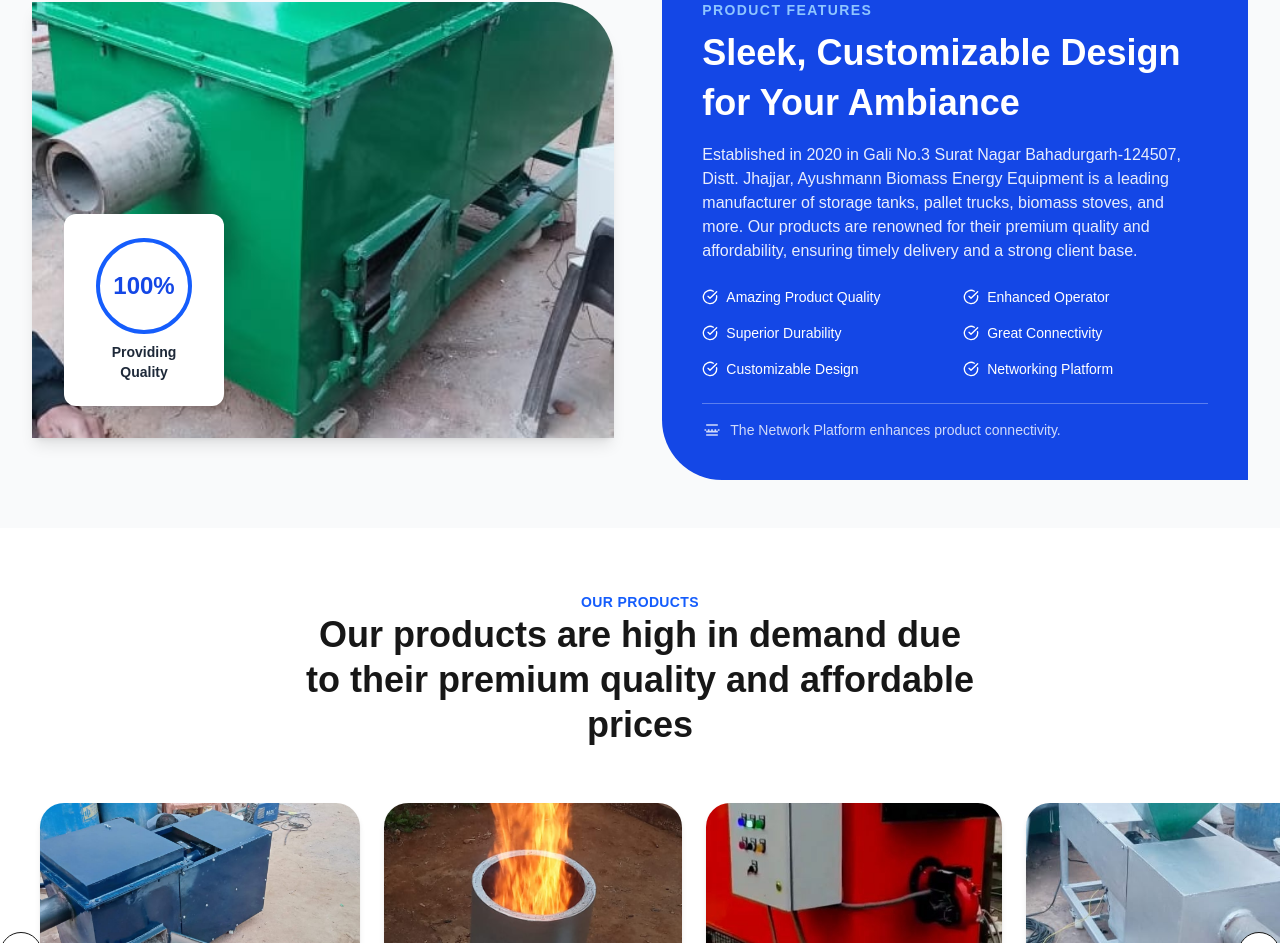
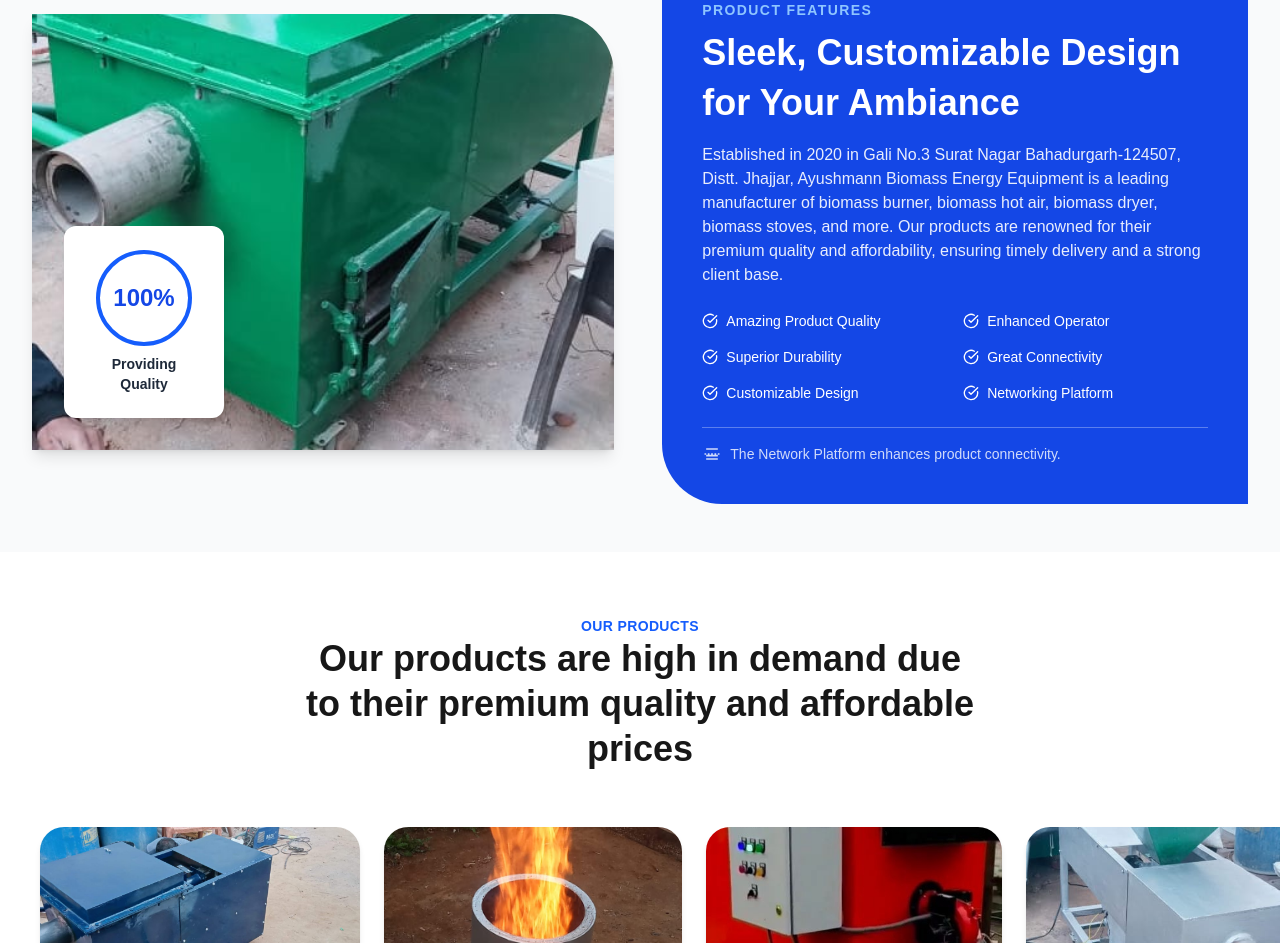
Before and after one commit to ShaaCoder/Ayushmann, a Next.js app: page / in a window 1280 px wide. Shown: the part 2244-3187 px from the top of the page. Built offline with nearby package versions, Linux system fonts and the light colour scheme.

Commit message:
Update ProductFeatures.js

```diff
--- a/src/components/ProductFeatures.js
+++ b/src/components/ProductFeatures.js
@@ -47,7 +47,7 @@
           </h2>
           <p className="mb-6 text-sm sm:text-base text-white/90">
             Established in 2020 in Gali No.3 Surat Nagar Bahadurgarh-124507, Distt. Jhajjar, Ayushmann Biomass Energy Equipment is a leading manufacturer of
-            storage tanks, pallet trucks, biomass stoves, and more. Our products are renowned for their premium quality and
+            biomass burner, biomass hot air, biomass dryer, biomass stoves, and more. Our products are renowned for their premium quality and
             affordability, ensuring timely delivery and a strong client base.
           </p>
 
```
